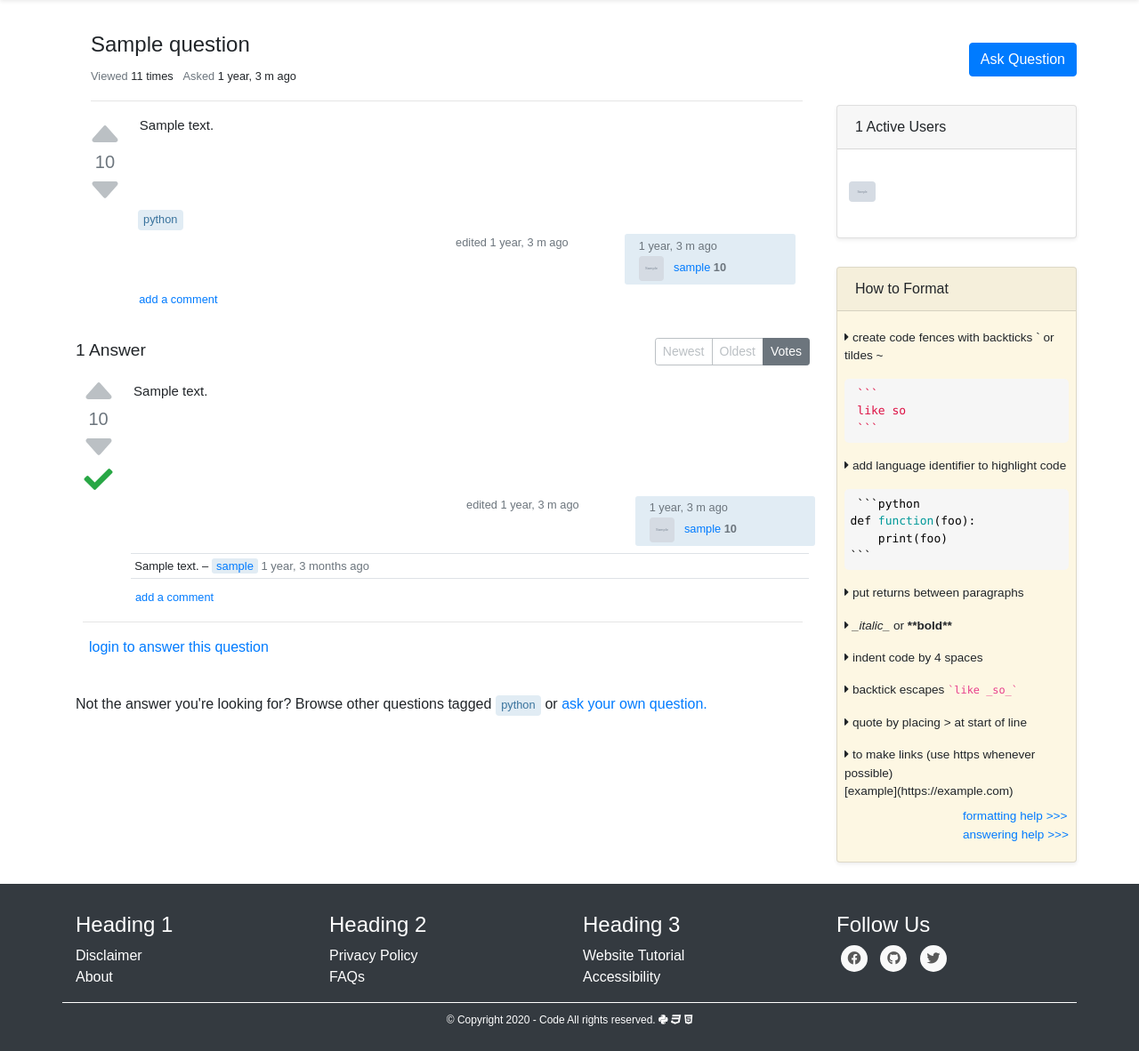
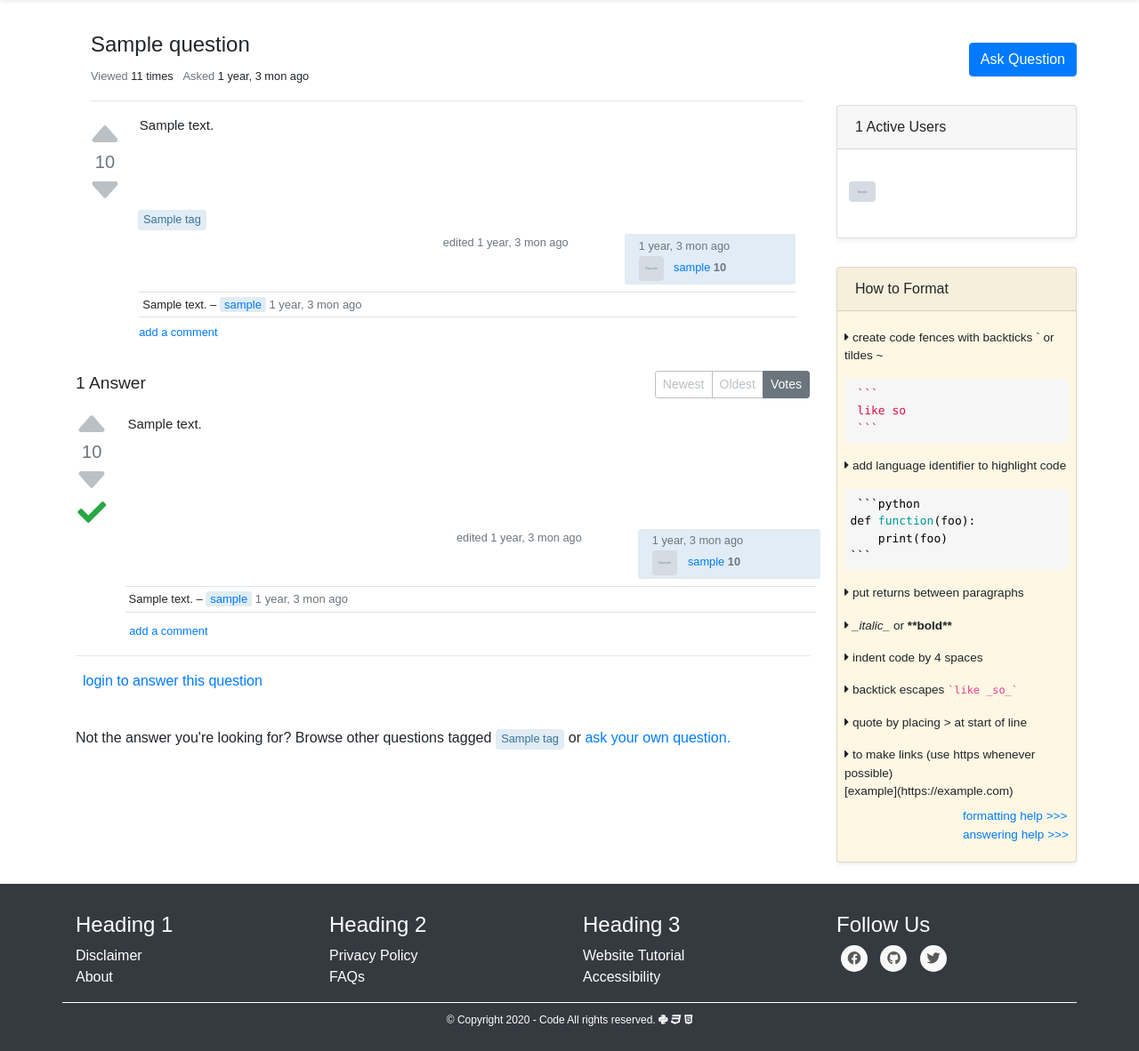
Before and after one commit to certified-dev/codepedia, a Django app: a page that uses templates/question_answers.html in a window 1280 px wide. Shown: the part 40-1222 px from the top of the page at 89% size. Run offline with Django 3.2, Linux system fonts and the light colour scheme; data comes from the database, SQL or seed files in the repository; tables that the repository leaves empty hold one stand-in row (values such as "Sample post"); grey boxes marked "Sample" are stand-in pictures; data that the repository does not hold is empty; parts of the project's set-up code (start-up, migrations or seed data) failed here and were passed over; some libraries are stand-ins or nearby versions.

Commit message:
minor updates

```diff
--- a/answers.json
+++ /dev/null
@@ -1 +0,0 @@
-[{"model": "core.answer", "pk": 1, "fields": {"question": 1, "body": "You look \"through\" a relation with double underscores `(__)`, so you can filter with:\r\n\r\n    model_0.objects.filter(foreign_key__random_property='Something')\r\n\r\nThis will make a query that looks like:\r\n\r\n    SELECT model_0.*\r\n    FROM model_0\r\n    LEFT OUTER JOIN model_1 ON model_1.id = model_0.foreign_key_id\r\n    WHERE model_1.random_property = 'Something'", "score": 0, "answered_by": 2, "posted_on": "2020-08-01T00:42:36.928Z", "updated_on": null, "accepted": false, "hidden": false}}]
--- a/core/static/js/script.js
+++ b/core/static/js/script.js
@@ -27,12 +27,12 @@ Vue.component('answer', {
   template: `
   <div>
 
-   <div class="container mb-1 pl-2 pr-2">
+   <div class="container mb-1 pl-0 pr-0">
       <div class="row">
          <div class="col-12 pr-2 pl-2">
 
             <div class="row mobile pl-3 pr-3">
-              <div class="col-12 border-top">
+              <div class="col-12">
                   <div class="row pl-0 pr-0">
                      <div class="col-2 pl-0 pr-2 bg-light">
                            <div class="row">
@@ -126,14 +126,19 @@ Vue.component('answer', {
                      <a href="javascript:void(0)" class="text-secondary" onclick="alert('are you sure you want to delete this answer?')">delete</a>
                   </span>
                </div>
-               <div :class="[[ answer.answered_by == question_owner ? 'highlight-mobile col-12 p-2 shadow-sm border-top border-bottom' : 'col-12 p-2 shadow-sm border-top border-bottom' ]]">
+               <div :class="[[ answer.answered_by == question_owner ? 'highlight-mobile col-12 p-2 border-top border-bottom shadow-sm' : 'col-12 p-2 border-top border-bottom shadow-sm' ]]">
                   <small class="text-secondary">
                      <a :href="'/users/' + answer.answered_by_id + '/' + answer.answered_by + '/'">
                         <img :src="answer.answered_by_image" class="rounded img-fluid" height="25" width="25"/>
                         <b>[[ answer.answered_by ]]</b>
                      </a>
                      <span class="text-dark">[[ answer.answered_by_points ]]</span>
-                     <span class="float-right mt-1"><i class="fas fa-clock"></i> [[ answer.posted_on ]]</span>
+                     <span class="float-right mt-1">asked [[ answer.posted_on ]]</span>
+                  </small>
+               </div>
+               <div v-if="answer.updated_on" class="col-12 p-2 shadow-sm border-top border-bottom">
+                   <small class="text-secondary">
+                     <span class="float-right mt-1">edited [[ answer.updated_on ]]</span>
                   </small>
                </div>
             </div>
@@ -214,11 +219,9 @@ Vue.component('answer', {
       </div>
 
 
-      <div class="col-12 pr-1 comment-box-remove">
+      <div class="col-12 pr-0 pl-0 comment-box-remove">
          <div :id="'now_add_comment-' + answer.pk" style="display:none">
-
-               <div class="col-12 pl-2 laptop">
-                  <div class="row pt-2">
+              <div class="row pt-2 pl-2 laptop">
                  <div class="col-1"></div>
                  <div class="col-11 pl-0">
                     <div class="row">
@@ -236,10 +239,8 @@ Vue.component('answer', {
                     </div>
                  </div>
               </div>
-               </div>
-
                <div class="row pl-2 pt-2 mobile shadow-sm" novalidate>
-                  <div class="col-12 pl-0">
+                  <div class="col-12 pl-0 pr-2">
                      <form method="post" novalidate>
                         <div class="form-group">
                            <textarea class="form-control form-control-sm" :id="'id_mobile_comment_text-'+ answer.pk" name="text" rows="2" placeholder="Use comments to ask for more information."></textarea>
@@ -257,7 +258,6 @@ Vue.component('answer', {
                      </div>
                   </div>
                </div>
-
             </div>
          </div>
 
--- a/core/templatetags/core_tags.py
+++ b/core/templatetags/core_tags.py
@@ -14,6 +14,6 @@ def gravatar(user, size=35):
 
 @register.filter
 def shorten_naturaltime(naturaltime):
-    naturaltime = naturaltime.replace('minutes', 'm').replace('hours', 'h').replace('days', 'd').replace('day', 'd')
-    naturaltime = naturaltime.replace('months', 'm').replace('weeks', 'w').replace('week', 'w')
+    naturaltime = naturaltime.replace('minute', 'min').replace('minutes', 'mins').replace('hours', 'hrs').replace('days', 'd').replace('day', 'd')
+    naturaltime = naturaltime.replace('months', 'mon').replace('weeks', 'wks').replace('week', 'wk')
     return naturaltime
--- a/core/views.py
+++ b/core/views.py
@@ -1,28 +1,25 @@
-from hashlib import new
+from itertools import chain
+
 import git
-import re
-from itertools import chain
+from django.contrib.auth.decorators import login_required
+from django.contrib.humanize.templatetags.humanize import naturaltime
+from django.core.paginator import Paginator
+from django.http import JsonResponse, HttpResponse, HttpResponseBadRequest
 from django.shortcuts import render, redirect, get_object_or_404
+from django.urls import reverse, reverse_lazy
 from django.utils import timezone
-from django.http import JsonResponse, HttpResponse, HttpResponseBadRequest
-from django.urls import reverse, reverse_lazy
-from django.views.decorators.csrf import csrf_exempt, ensure_csrf_cookie
 from django.utils.decorators import method_decorator
-from django.contrib.auth.decorators import login_required
+from django.utils.html import strip_tags, urlize
 from django.utils.text import slugify
+from django.views.decorators.csrf import csrf_exempt
 from django.views.generic import ListView, CreateView, UpdateView, DetailView
-from django.core.paginator import Paginator
-from django.core import serializers
-from django.contrib.humanize.templatetags.humanize import naturaltime
-from django.utils.html import strip_tags, urlize
-
 from notify.signals import notify
 
-from .utils import send_notify, highlight
-
-from .models import Question, Answer, Tag, User, AnswerSerializer, Comment
 from .forms import AnswerForm, QuestionForm, UserUpdateForm, UploadPhotoForm, \
     AddWatchedForm, AddWatched
+from .models import Question, Answer, Tag, User, AnswerSerializer, Comment
+from .templatetags.core_tags import shorten_naturaltime
+from .utils import send_notify, highlight
 
 
 @csrf_exempt
@@ -63,7 +60,7 @@ class HomeQuestionView(ListView):
         if self.request.user.watched.count() > 0:
             user_tags = self.request.user.watched.all()
 
-            tag_count =  0
+            tag_count = 0
 
             for item in queryset:
                 item.tagged = False
@@ -75,7 +72,6 @@ class HomeQuestionView(ListView):
 
                 if tag_count > 1 and not item.tagged:
                     item.tagged = True
-
 
             questions = []
             for item in queryset:
@@ -109,7 +105,7 @@ class QuestionListView(ListView):
 
             for item in queryset:
                 item.tagged = False
-                tag_count =  0
+                tag_count = 0
 
                 for tag in user_tags:
 
@@ -122,7 +118,6 @@ class QuestionListView(ListView):
             return queryset
         else:
             return queryset
-
 
     def get_context_data(self, **kwargs):
         queryset = super().get_queryset()
@@ -151,7 +146,7 @@ class UnansweredQuestion(ListView):
 
             for item in queryset:
                 item.tagged = False
-                tag_count =  0
+                tag_count = 0
 
                 for tag in user_tags:
 
@@ -168,7 +163,7 @@ class UnansweredQuestion(ListView):
         else:
             for item in queryset:
 
-                 if item.answers.count() > 0:
+                if item.answers.count() > 0:
                     excluded.append(item.id)
 
             return queryset.exclude(id__in=excluded)
@@ -321,27 +316,26 @@ def comment_question_ajax(request, pk):
     if request.method == 'POST':
         comment_text = request.POST.get('text')
         new_comment = highlight(strip_tags(comment_text))
-        comment = Comment(content_object=question,text=new_comment, posted_by=request.user)
+        comment = Comment(content_object=question, text=new_comment, posted_by=request.user)
         comment.save()
 
-        send_notify(request, question, comment_text)
+        send_notify(request, question, 'answer', comment_text)
 
         if question.asked_by != request.user:
-                notify.send(request.user, recipient=question.asked_by, actor=request.user,
-                            verb='commented on your question', obj=question, nf_type='question_commented_on')
+            notify.send(request.user, recipient=question.asked_by, actor=request.user,
+                        verb='commented on your question', obj=question, nf_type='question_commented_on')
 
         response_data['id'] = comment.pk
-        response_data['text_html'] =  urlize(comment.text)
+        response_data['text_html'] = urlize(new_comment)
         response_data['posted_by'] = comment.posted_by.username
         response_data['posted_by_id'] = comment.posted_by.id
-        response_data['posted_on'] = naturaltime(comment.posted_on)
+        response_data['posted_on'] = shorten_naturaltime(naturaltime(comment.posted_on))
         if last_comment is None:
             response_data['last_comment'] = "null"
         else:
             response_data['last_comment'] = last_comment.id
 
         return JsonResponse(response_data)
-
 
 
 def reply_answer_ajax(request, pk):
@@ -352,21 +346,21 @@ def reply_answer_ajax(request, pk):
     if request.method == 'POST':
         comment_text = request.POST.get('text')
         new_comment = highlight(strip_tags(comment_text))
-        comment = Comment(content_object=answer,text=new_comment, posted_by=request.user)
+        comment = Comment(content_object=answer, text=new_comment, posted_by=request.user)
         comment.save()
 
-        send_notify(request, answer, comment_text)
+        send_notify(request, answer, 'answer', comment_text)
 
         if answer.answered_by != request.user:
-                notify.send(request.user, recipient=answer.answered_by, actor=request.user,
-                            verb='commented on your answer', obj=answer, target=answer.question,
-                            nf_type='answer_commented_on')
+            notify.send(request.user, recipient=answer.answered_by, actor=request.user,
+                        verb='commented on your answer', obj=answer, target=answer.question,
+                        nf_type='answer_commented_on')
 
         response_data['id'] = comment.pk
-        response_data['text_html'] = strip_tags(urlize(comment.text))
+        response_data['text_html'] = urlize(new_comment)
         response_data['posted_by'] = comment.posted_by.username
         response_data['posted_by_id'] = comment.posted_by.id
-        response_data['posted_on'] = naturaltime(comment.posted_on)
+        response_data['posted_on'] = shorten_naturaltime(naturaltime(comment.posted_on))
         if last_comment is None:
             response_data['last_comment'] = "null"
         else:
@@ -444,7 +438,7 @@ class TagUpdateView(UpdateView):
         return super().form_invalid(form)
 
     def get_success_url(self):
-        return reverse_lazy('tag_edit', kwargs={"pk": self.request.user.pk })
+        return reverse_lazy('tag_edit', kwargs={"pk": self.request.user.pk})
 
 
 class UsersListView(ListView):
@@ -580,9 +574,9 @@ def vote(request, pk, question_or_answer):
         state = None
         if question_or_answer == 'question':
             if request.user.upvoted_questions.filter(pk=target.pk).exists():
-               state = 'once_upvoted_question'
+                state = 'once_upvoted_question'
             elif request.user.downvoted_questions.filter(pk=target.pk).exists():
-               state = 'once_downvoted_question'
+                state = 'once_downvoted_question'
 
         if question_or_answer == 'answer':
             if request.user.upvoted_answers.filter(pk=target.pk).exists():
@@ -592,7 +586,6 @@ def vote(request, pk, question_or_answer):
 
         score = update_vote(request.user, target,
                             vote_type, question_or_answer)
-
 
         if state == None and question_or_answer == 'question' and vote_type == 'upvote':
             target.asked_by.question_vote_up()
--- a/templates/question_answers.html
+++ b/templates/question_answers.html
@@ -22,7 +22,7 @@
         <!-- vue-app start -->
         <div id="question">
             <!--        mobile -->
-            <div  class="container pt-0 pl-md-3 mobile">
+            <div  class="container pt-0 pl-2 pr-2 mobile">
                 <div class="row">
                     <div class="col-12 pl-3 pr-2 border">
                         <div class="row">
@@ -81,7 +81,7 @@
                         {% endif %}
                     {% endif %}
 
-                    <div class="col-12 p-2 highlight-mobile shadow-sm">
+                    <div class="col-12 p-2 highlight-mobile {% if not question.updated_on %}shadow-sm{% endif %}">
                         <span class="text-secondary small">
                             {% if question.asked_by.display_photo %}
                             <img src="{{ question.asked_by.display_photo.url }}" class="rounded mb-1 img-fluid" height="20" width="20"/>
@@ -92,9 +92,17 @@
                             <a href="{% url 'user' question.asked_by.pk question.asked_by.username %}" class="font-weight-bold">{{ question.asked_by }}</a>
                             <span class="text-dark">{{ question.asked_by.points }}</span>
 
-                            <span class="float-right mt-1"><i class="fas fa-clock"></i> {{ question.posted_on|naturaltime|shorten_naturaltime }}</span>
+                            <span class="float-right mt-1">asked {{ question.posted_on|naturaltime|shorten_naturaltime }}</span>
                         </span>
                     </div>
+
+                    {% if question.updated_on %}
+                     <div class="col-12 p-2 shadow-sm">
+                        <span class="text-secondary small">
+                            <span class="float-right mt-1">edited {{ question.updated_on|naturaltime|shorten_naturaltime }}</span>
+                        </span>
+                    </div>
+                    {% endif %}
 
                     {% if question.comments.count > 0 %}
                     <div class="col-12 ">
@@ -303,13 +311,15 @@
                 </div>
             </div>
 
-            <div  class="container border-top mobile">
-                <div class="row">
+            {% if answers.count > 0%}
+            <div  class="container pl-2 pr-2 mobile">
+                <div class="row border">
                     <div class="col-12 pt-1 pl-2 pb-1">
                         <span class="small font-weight-bold">{{ answers.count|intcomma }} Answer{{ answers.count|pluralize }}</span>
                     </div>
                 </div>
             </div>
+            {% endif %}
 
             <div class="container mb-2 laptop">
                 <div class="row">
@@ -337,7 +347,7 @@
         </div>
         <!-- vue-app end -->
 
-        <div  class="container mb-3">
+        <div  class="pl-2 pr-2 mb-3">
             <div class="row">
                 {% if user.is_authenticated %}
                 {% if user_answers.count > 0 %}
@@ -360,13 +370,13 @@
 
                             {% for field in form.visible_fields %}
                             <div class="form-group">
-                                <div class="row mobile pr-2 pl-2">
+                                <div class="row mobile pr-3 pl-3">
                                     <div class="col-12 bg-light border pt-2 pl-2" >
                                         <label for="{{ field.id_for_label }}">Your Answer</label>
                                     </div>
                                 </div>
                                 <label for="{{ field.id_for_label }}" class="laptop h5 mb-3">Your Answer</label>
-                                <div class="mt-2 ml-2 mb-1 small font-weight-bold mobile">Body</div>
+                                <div class="mt-2 ml-1 mb-1 small font-weight-bold mobile">Body</div>
                                 {{ field|add_class:'form-control' }}
                             </div>
                             {% endfor %}
@@ -392,7 +402,7 @@
                                 </div>
                             </div>
                             <label for="{{ field.id_for_label }}" class="laptop h5 mb-3">Your Answer</label>
-                            <div class="mt-2 mb-1 ml-2 small font-weight-bold mobile">Body</div>
+                            <div class="mt-2 mb-1 ml-1 small font-weight-bold mobile">Body</div>
                             {{ field|add_class:'form-control' }}
                         </div>
                         {% endfor %}
@@ -413,6 +423,7 @@
                 {% endif %}
             </div>
         </div>
+
 
         <div  class="container mb-5 p-0 pt-2 laptop" >
             Not the answer you're looking for? Browse other questions tagged
```
Also changed, not shown: core/models.py (+12 -8 lines), core/utils.py (+10 -15 lines), questions.json (deleted, +0 -1 lines), tags.json (deleted, +0 -1 lines), users.json (deleted, +0 -1 lines), README.md, 1 other file. Lines whose indentation alone changed are shown as unchanged.
